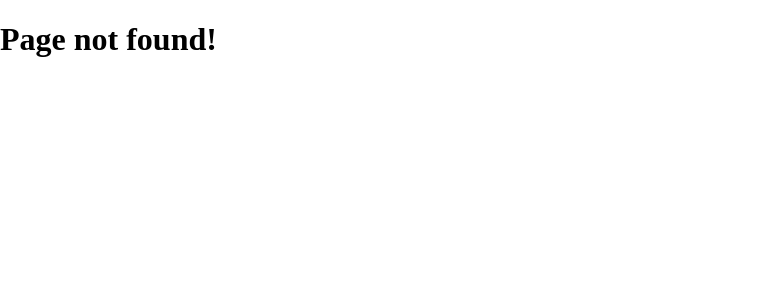
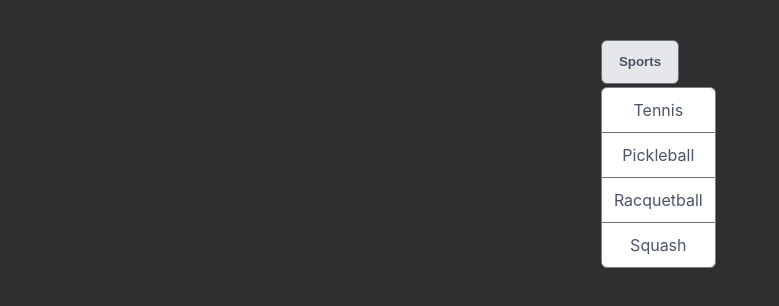
Before and after one commit to Lifad457/advanced-react, a React (Vite) app: page /compound in a window 1280 px wide. Before the commit this address had no page. Shown: the top 306 px of the page, without its empty margins (0-779 px from the left). Built offline with nearby package versions, Linux system fonts and the light colour scheme.

Commit message:
compound components

```diff
--- a/package.json
+++ b/package.json
@@ -10,6 +10,8 @@
     "preview": "vite preview"
   },
   "dependencies": {
+    "classnames": "^2.3.2",
+    "prop-types": "^15.8.1",
     "react": "^18.2.0",
     "react-dom": "^18.2.0",
     "react-router-dom": "^6.16.0",
--- /dev/null
+++ b/src/components/compound/button/Button.jsx
@@ -0,0 +1,14 @@
+import classnames from "classnames"
+import { StyledButton } from "../../../styles/compound/styles.css"
+
+export default function Button({ children, className, size, variant, ...rest }) {
+    let sizeClass = size && `button-${size}`
+    let variantClass = variant && `button-${variant}`
+    const allClasses = classnames(sizeClass, variantClass, className)
+
+    return (
+        <StyledButton className={allClasses} {...rest}>
+            {children}
+        </StyledButton>
+    )
+}
--- /dev/null
+++ b/src/components/compound/menu/Menu.jsx
@@ -0,0 +1,21 @@
+import React, { useState } from 'react'
+import { StyledMenu } from '../../../styles/compound/styles.css'
+
+export default function Menu({ children }) {
+    const [open, setOpen] = useState(true)
+
+    function toggle() {
+        setOpen(prevOpen => !prevOpen)
+    }
+
+    return (
+        <StyledMenu>
+            {React.Children.map(children, (child) => {
+                return React.cloneElement(child, {
+                    open,
+                    toggle
+                })
+            })}
+        </StyledMenu>
+    )
+}
--- /dev/null
+++ b/src/components/compound/menu/MenuButton.jsx
@@ -0,0 +1,7 @@
+import Button from "../button/Button"
+
+export default function MenuButton({ children, toggle }) {
+    return (
+        <Button onClick={toggle}>{children}</Button>
+    )
+}
--- /dev/null
+++ b/src/components/compound/menu/MenuDropdown.jsx
@@ -0,0 +1,9 @@
+import { StyledMenuDropdown } from "../../../styles/compound/styles.css"
+
+export default function MenuDropdown({ children, open }) {
+    return open ? (
+        <StyledMenuDropdown>
+            {children}
+        </StyledMenuDropdown>
+    ) : null
+}
--- /dev/null
+++ b/src/components/compound/menu/MenuItem.jsx
@@ -0,0 +1,9 @@
+import { StyledMenuItem } from "../../../styles/compound/styles.css"
+
+export default function MenuItem({ children }) {
+    return (
+        <StyledMenuItem>
+            {children}
+        </StyledMenuItem>
+    )
+}
--- a/src/main.jsx
+++ b/src/main.jsx
@@ -4,10 +4,12 @@ import { Route, RouterProvider, createBrowserRouter, createRoutesFromElements }
 import NotFound from './pages/NotFound.jsx'
 import Layout from './components/Layout.jsx'
 import Index from './pages/Index.jsx'
+import Compound from './pages/Compound.jsx'
 
 const router = createBrowserRouter(createRoutesFromElements(
   <Route path='/' element={<Layout />}>
     <Route index element={<Index />} />
+    <Route element={<Compound />} path='compound' />
     <Route path='*' element={<NotFound />} />
   </Route>
 ))
--- /dev/null
+++ b/src/pages/Compound.jsx
@@ -0,0 +1,23 @@
+import Menu from "../components/compound/menu/Menu"
+import MenuButton from "../components/compound/menu/MenuButton"
+import MenuDropdown from "../components/compound/menu/MenuDropdown"
+import MenuItem from "../components/compound/menu/MenuItem"
+import GlobalStyle from "../styles/compound/global-styles.css"
+
+export default function Compound() {
+  const sports = ["Tennis", "Pickleball", "Racquetball", "Squash"]
+
+  return (
+    <>
+        <GlobalStyle />
+        <Menu>
+            <MenuButton>Sports</MenuButton>
+            <MenuDropdown>
+                {sports.map(sport => (
+                <MenuItem key={sport}>{sport}</MenuItem>
+                ))}
+            </MenuDropdown>
+        </Menu>
+    </>
+  )
+}
--- a/src/pages/Index.jsx
+++ b/src/pages/Index.jsx
@@ -15,7 +15,7 @@ function Index() {
               <Images src={reactLogo} alt="React logo" />
               <h1>Advanced React : </h1>
               <Links>
-                  <Link to='simple-life'>Simple Life</Link>
+                  <Link to='compound'>Compound Components</Link>
               </Links>
           </Container>
       </>
--- /dev/null
+++ b/src/styles/compound/global-styles.css.js
@@ -0,0 +1,15 @@
+import { createGlobalStyle } from "styled-components";
+
+const GlobalStyle = createGlobalStyle`
+    body {
+        background-color: #2f2f2f;
+        height: 100vh;
+        margin: 0;
+        padding: 0;
+        display: flex;
+        justify-content: center;
+        margin-top: 40px;
+        font-family: Inter;
+    }
+`
+export default GlobalStyle
--- /dev/null
+++ b/src/styles/compound/styles.css.js
@@ -0,0 +1,84 @@
+import styled from 'styled-components';
+
+export const StyledButton = styled.button`
+    background-color: #E5E7EB;
+    color: #4B5563;
+    border: 1px solid #6B7280;
+    box-shadow: 0px 1px 2px rgba(0, 0, 0, 0.05);
+    cursor: pointer;
+    font-weight: 700;
+    padding: 9px 17px;
+    border-radius: 6px;
+    line-height: 24px;
+    display: flex;
+    align-items: center;
+
+    &:focus {
+        outline: none;
+    }
+
+    .button-sm {
+        padding: 7px 11px;
+        font-size: 12px;
+    }
+
+    .button-lg {
+        padding: 13px 25px;
+    }
+
+    .button-success {
+        color: #047857;
+        background-color: #ECFDF5;
+        border-color: #047857;
+    }
+
+    .button-warning {
+        color: #FBBF24;
+        background-color: #FFFBEB;
+        border-color: #FBBF24;
+    }
+
+    .button-danger {
+        color: #F87171;
+        background-color: #FEF2F2;
+        border-color: #F87171;
+    }
+
+    .menu-button {
+        background-color: white;
+    }
+`
+
+export const StyledMenuItem = styled.div`
+    color: #4B5563;
+    padding: .75rem;
+    cursor: pointer;
+    min-width: 100px;
+    display: flex;
+    justify-content: center;
+    align-items: center;
+    user-select: none;
+
+    &:hover {
+        background-color: whitesmoke;
+    }
+
+    &:not(:last-child) {
+        border-bottom: 1px solid #6B7280;
+    }
+`
+
+export const StyledMenuDropdown = styled.div`
+    position: absolute;
+    left: 0;
+    margin-top: 3px;
+    background-color: white;
+    border: 1px solid gray;
+    border-radius: 6px;
+    background-color: white;
+`
+
+export const StyledMenu = styled.div`
+    position: relative;
+    display: inline-block;
+`
```
Also changed, not shown: .eslintrc.cjs, 1 other file (tests, documents, lock files or other folders).
